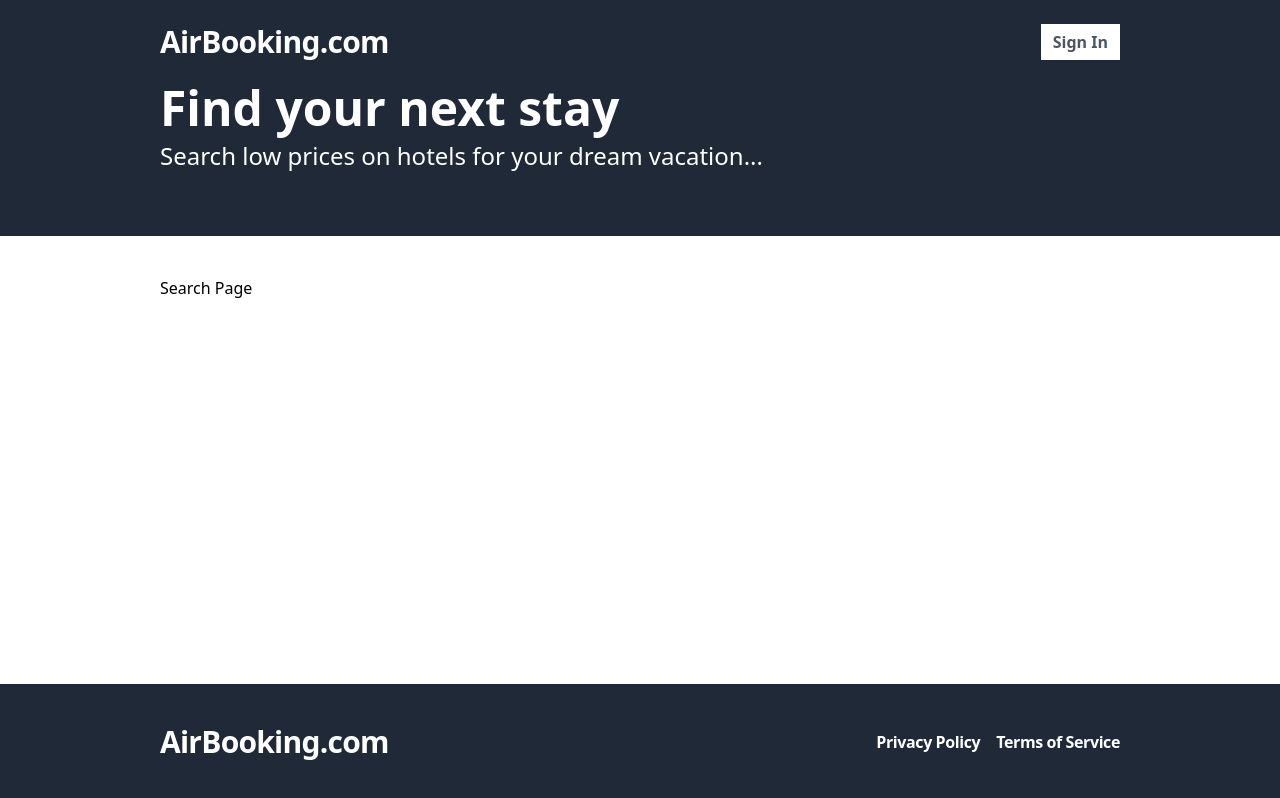
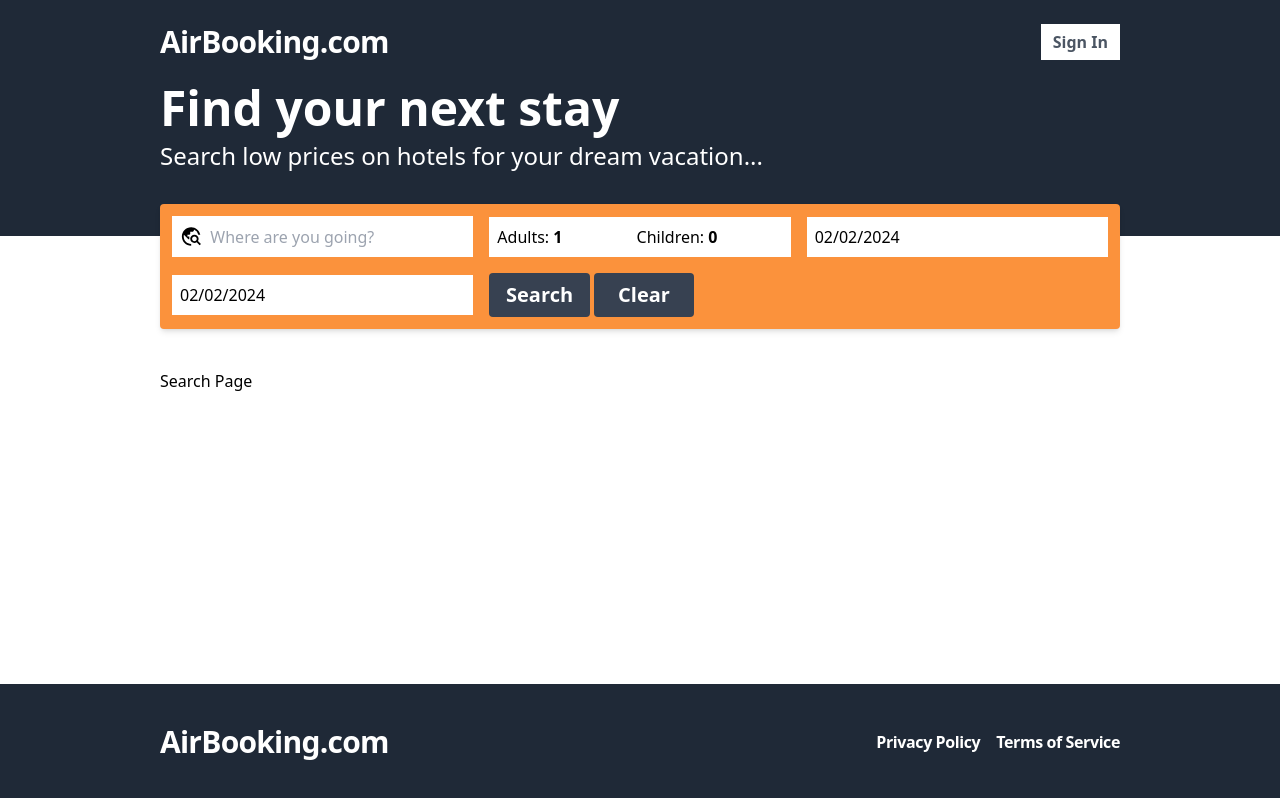
Before and after one commit to dkgrayh/airbooking, a React (Vite) app in the folder frontend/: page /search in a window 1280 px wide. Built offline with nearby package versions, Linux system fonts and the light colour scheme; no server answers.

Commit message:
Create search bar component and added route to the search page

```diff
--- a/frontend/package.json
+++ b/frontend/package.json
@@ -13,7 +13,7 @@
     "@stripe/react-stripe-js": "^2.4.0",
     "@stripe/stripe-js": "^2.2.1",
     "react": "^18.2.0",
-    "react-datepicker": "^4.24.0",
+    "react-datepicker": "^4.25.0",
     "react-dom": "^18.2.0",
     "react-hook-form": "^7.49.3",
     "react-icons": "^4.12.0",
@@ -22,7 +22,7 @@
   },
   "devDependencies": {
     "@types/react": "^18.2.15",
-    "@types/react-datepicker": "^4.19.3",
+    "@types/react-datepicker": "^4.19.6",
     "@types/react-dom": "^18.2.7",
     "@typescript-eslint/eslint-plugin": "^6.0.0",
     "@typescript-eslint/parser": "^6.0.0",
--- a/frontend/src/App.tsx
+++ b/frontend/src/App.tsx
@@ -11,6 +11,7 @@
 import { useAppContext } from './contexts/AppContext';
 import MyHotels from './pages/MyHotels';
 import EditHotel from './pages/EditHotel';
+import Search from './pages/Search';
 
 function App() {
   const { isLoggedIn } = useAppContext();
@@ -27,14 +28,10 @@
             }
           />
           <Route
-            path="/search-page"
-            element={<>Search Page</>}
-          />
-          <Route
-            path="*"
+            path="/search"
             element={
               <Layout>
-                <p>Search Page</p>
+                <Search />
               </Layout>
             }
           />
--- /dev/null
+++ b/frontend/src/components/SearchBar.tsx
@@ -0,0 +1,116 @@
+import { FormEvent, useState } from 'react';
+import { useSearchContext } from '../contexts/SearchContext';
+import { MdTravelExplore } from 'react-icons/md';
+import DatePicker from 'react-datepicker';
+import 'react-datepicker/dist/react-datepicker.css';
+import { useNavigate } from 'react-router-dom';
+
+const SearchBar = () => {
+  const navigate = useNavigate();
+  const search = useSearchContext();
+
+  const [destination, setDestination] = useState<string>(search.destination);
+  const [checkIn, setCheckIn] = useState<Date>(search.checkIn);
+  const [checkOut, setCheckOut] = useState<Date>(search.checkOut);
+  const [adultCount, setAdultCount] = useState<number>(search.adultCount);
+  const [childCount, setChildCount] = useState<number>(search.childCount);
+
+  const handleSubmit = (event: FormEvent) => {
+    event.preventDefault();
+    search.saveSearchValues(
+      destination,
+      checkIn,
+      checkOut,
+      adultCount,
+      childCount
+    );
+    navigate('/search');
+  };
+
+  const minDate = new Date();
+  const maxDate = new Date();
+  maxDate.setFullYear(maxDate.getFullYear() + 1);
+
+  return (
+    <form
+      onSubmit={handleSubmit}
+      className="-mt-8 p-3 bg-orange-400 rounded shadow-md grid grid-cols-2 lg:grid-cols-3 2xl:grid-cols-5 items-center gap-4"
+    >
+      <div className="flex flex-row items-center flex-1 bg-white p-2">
+        <MdTravelExplore
+          size={25}
+          className="mr-2"
+        />
+        <input
+          placeholder="Where are you going?"
+          className="text-md w-full focus:outline-none"
+          value={destination}
+          onChange={(event) => setDestination(event.target.value)}
+        />
+      </div>
+
+      <div className="flex bg-white px-2 py-1 gap-2">
+        <label className="items-center flex">
+          Adults:
+          <input
+            className="w-full p-1 focus:outline-none font-bold"
+            type="number"
+            min={1}
+            max={20}
+            value={adultCount}
+            onChange={(event) => setAdultCount(parseInt(event.target.value))}
+          />
+        </label>
+        <label className="items-center flex">
+          Children:
+          <input
+            className="w-full p-1 focus:outline-none font-bold"
+            type="number"
+            min={0}
+            max={20}
+            value={childCount}
+            onChange={(event) => setChildCount(parseInt(event.target.value))}
+          />
+        </label>
+      </div>
+      <div>
+        <DatePicker
+          selected={checkIn}
+          onChange={(date) => setCheckIn(date as Date)}
+          selectsStart
+          startDate={checkIn}
+          endDate={checkOut}
+          minDate={minDate}
+          maxDate={maxDate}
+          placeholderText="Check-in Date"
+          className="w-full bg-white p-2 focus:outline-none"
+          wrapperClassName="min-w-full"
+        />
+      </div>
+      <div>
+        <DatePicker
+          selected={checkOut}
+          onChange={(date) => setCheckOut(date as Date)}
+          selectsStart
+          startDate={checkIn}
+          endDate={checkOut}
+          minDate={minDate}
+          maxDate={maxDate}
+          placeholderText="Check-out Date"
+          className="w-full bg-white p-2 focus:outline-none"
+          wrapperClassName="min-w-full"
+        />
+      </div>
+      <div className="flex gap-1">
+        <button className="w-1/3 bg-gray-700 text-white h-full p-2 font-bold text-xl hover:bg-blue-500 rounded">
+          Search
+        </button>
+        <button className="w-1/3 bg-gray-700 text-white h-full p-2 font-bold text-xl hover:bg-red-500 rounded">
+          Clear
+        </button>
+      </div>
+    </form>
+  );
+};
+
+export default SearchBar;
--- a/frontend/src/layouts/Layout.tsx
+++ b/frontend/src/layouts/Layout.tsx
@@ -1,6 +1,7 @@
 import Footer from '../components/Footer';
 import Header from '../components/Header';
 import Hero from '../components/Hero';
+import SearchBar from '../components/SearchBar';
 
 interface Props {
   children: React.ReactNode;
@@ -11,6 +12,9 @@
     <div className="flex flex-col min-h-screen">
       <Header />
       <Hero />
+      <div className="container mx-auto">
+        <SearchBar />
+      </div>
       <div className="container mx-auto py-10 flex-1">{children}</div>
       <Footer />
     </div>
--- /dev/null
+++ b/frontend/src/pages/Search.tsx
@@ -0,0 +1,8 @@
+import { useSearchContext } from '../contexts/SearchContext';
+
+const Search = () => {
+  const search = useSearchContext();
+  console.log(search);
+  return <>Search Page</>;
+};
+export default Search;
```
Also changed, not shown: 1 other file (tests, documents, lock files or other folders).
